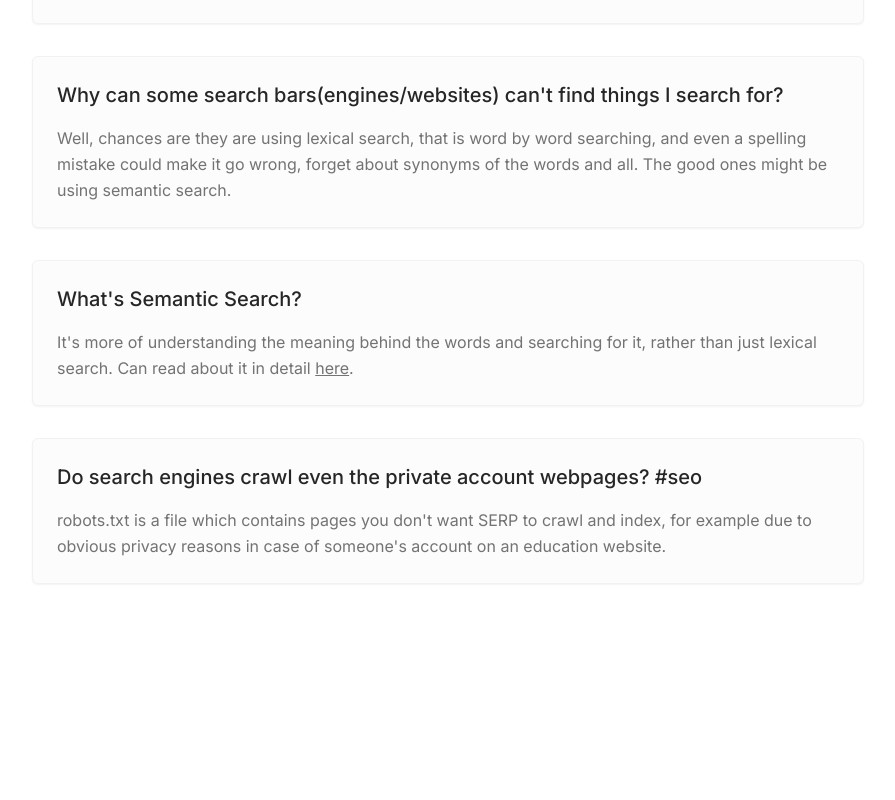
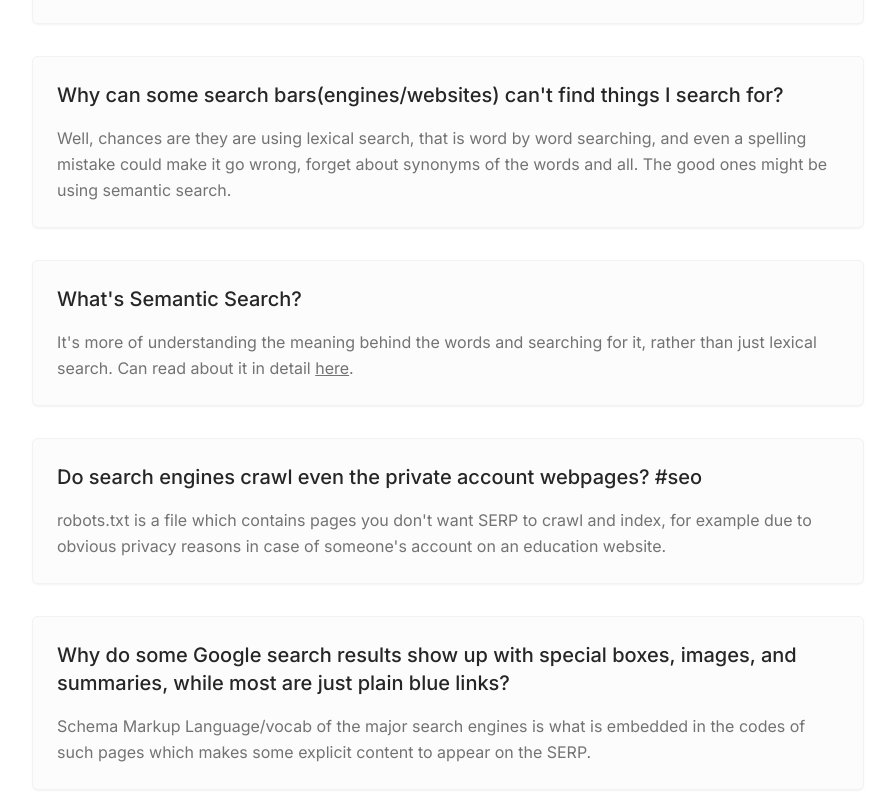
Before and after one commit to rhyode/musings-web, a React (Vite) app: page /articles/tech-teas in a window 1280 px wide. Shown: the part 961-1761 px from the top of the page, without its empty margins (192-1087 px from the left). Before the commit the page ends 1625 px from the top, so only its background shows below. Built offline with nearby package versions, Linux system fonts and the light colour scheme.

Commit message:
new tech tea

```diff
--- a/src/pages/Techteas.tsx
+++ b/src/pages/Techteas.tsx
@@ -37,7 +37,15 @@ const Techteas = () => {
     {
       question: "Do search engines crawl even the private account webpages? #seo",
       answer: "robots.txt is a file which contains pages you don't want SERP to crawl and index, for example due to obvious privacy reasons in case of someone's account on an education website. "
+    },
+    {
+      question: "Why do some Google search results show up with special boxes, images, and summaries, while most are just plain blue links?",
+      answer: "Schema Markup Language/vocab of the major search engines is what is embedded in the codes of such pages which makes some explicit content to appear on the SERP. "
     }
+    /*{
+      question: " ",
+      answer: " "
+    }*/
 
   ];
 
```
